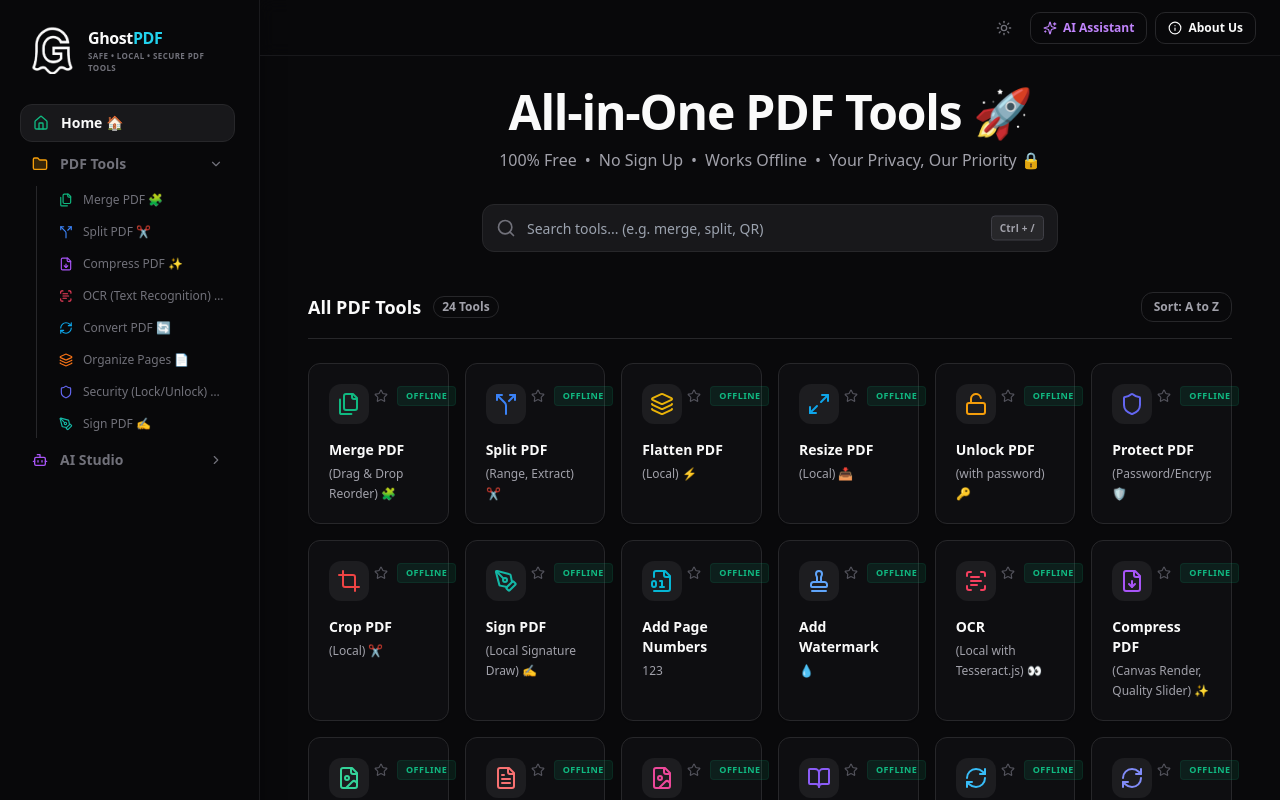
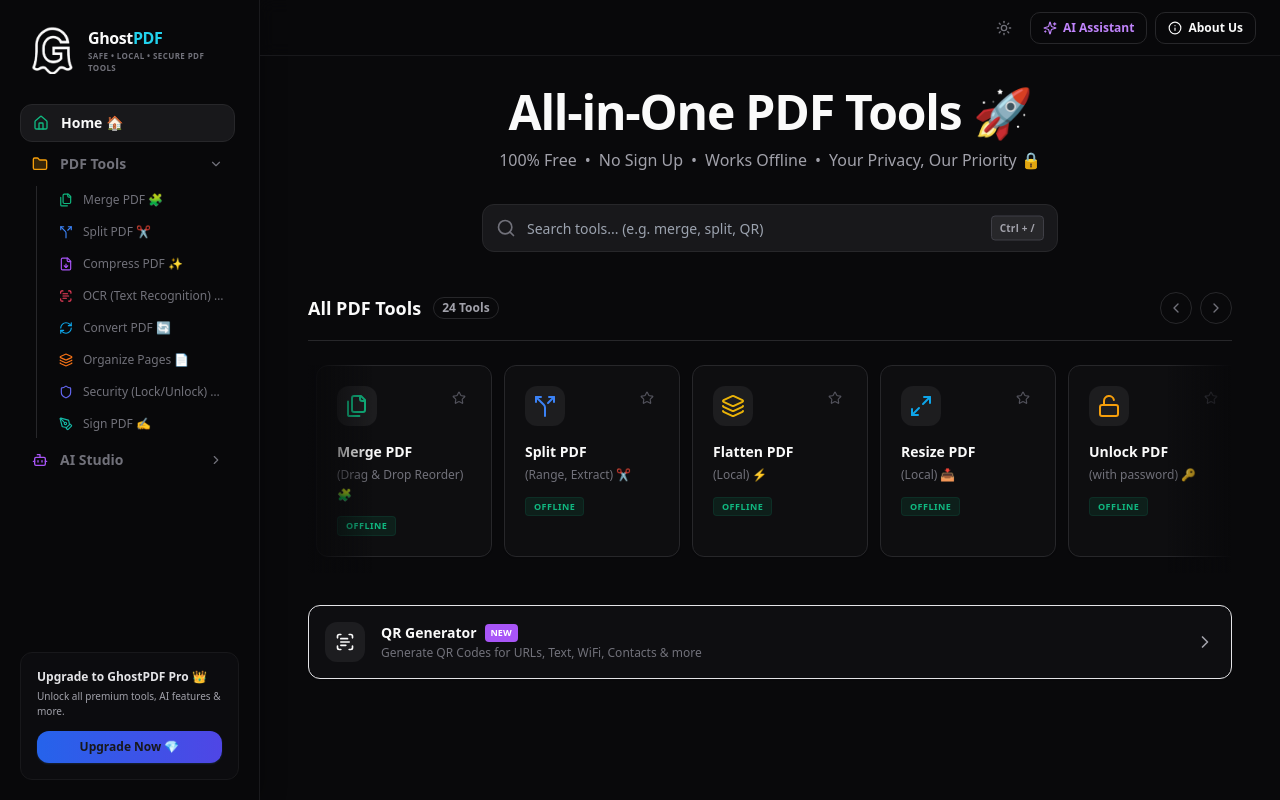
Before and after one commit to shashankkshashi626-dot/GostPDF, a React (Vite) app: page / in a window 1280 px wide. Shown: the top 800 px of the page. Built offline with nearby package versions, Linux system fonts and the light colour scheme.

Commit message:
feat: tools grid converted to horizontal scroll slider with blur edge fades and arrow nav

```diff
--- a/src/App.tsx
+++ b/src/App.tsx
@@ -268,7 +268,7 @@ function DashboardContent() {
           </div>
         </div>
 
-        {/* Section title & Tools Grid */}
+        {/* Section title & Tools Slider */}
         <div>
           <div className="flex items-center justify-between border-b border-zinc-200 dark:border-zinc-800 pb-4 mb-6">
             <div className="flex items-center gap-3">
@@ -279,22 +279,32 @@ function DashboardContent() {
                 {filteredTools.length} {filteredTools.length === 1 ? "Tool" : "Tools"}
               </span>
             </div>
+            <div className="flex items-center gap-2">
               <button
+                id="slide-left"
                 onClick={() => {
-                toast({
-                  title: "Sort complete",
-                  description: "Tools are sorted alphabetical by default.",
-                })
+                  const el = document.getElementById("tools-slider")
+                  if (el) el.scrollBy({ left: -360, behavior: "smooth" })
                 }}
-              className="text-xs font-semibold px-3 py-1.5 rounded-lg border border-zinc-200 dark:border-zinc-800 hover:bg-zinc-100 dark:hover:bg-zinc-900 text-zinc-500 dark:text-zinc-400 cursor-pointer transition-colors"
+                className="h-8 w-8 flex items-center justify-center rounded-full border border-zinc-200 dark:border-zinc-800 hover:bg-zinc-100 dark:hover:bg-zinc-900 text-zinc-500 cursor-pointer transition-colors"
               >
-              Sort: A to Z
+                <ChevronRight className="h-4 w-4 rotate-180" />
+              </button>
+              <button
+                id="slide-right"
+                onClick={() => {
+                  const el = document.getElementById("tools-slider")
+                  if (el) el.scrollBy({ left: 360, behavior: "smooth" })
+                }}
+                className="h-8 w-8 flex items-center justify-center rounded-full border border-zinc-200 dark:border-zinc-800 hover:bg-zinc-100 dark:hover:bg-zinc-900 text-zinc-500 cursor-pointer transition-colors"
+              >
+                <ChevronRight className="h-4 w-4" />
               </button>
             </div>
+          </div>
 
-          <div className="grid grid-cols-1 sm:grid-cols-2 md:grid-cols-3 lg:grid-cols-4 xl:grid-cols-6 gap-4">
           {filteredTools.length === 0 ? (
-              <div className="col-span-full flex flex-col items-center justify-center py-16 text-center">
+            <div className="flex flex-col items-center justify-center py-16 text-center">
               <div className="h-16 w-16 rounded-2xl bg-zinc-200/60 dark:bg-zinc-800/60 flex items-center justify-center mb-4">
                 <Search className="h-8 w-8 text-zinc-400 dark:text-zinc-500" />
               </div>
@@ -308,7 +318,20 @@ function DashboardContent() {
               </button>
             </div>
           ) : (
-              filteredTools.map((t) => (
+            // Slider wrapper with blur-edge mask
+            <div className="relative">
+              {/* Left blur edge */}
+              <div className="pointer-events-none absolute left-0 top-0 bottom-0 w-16 z-10 bg-gradient-to-r from-zinc-50 dark:from-zinc-950 to-transparent" />
+              {/* Right blur edge */}
+              <div className="pointer-events-none absolute right-0 top-0 bottom-0 w-16 z-10 bg-gradient-to-l from-zinc-50 dark:from-zinc-950 to-transparent" />
+
+              {/* Scrollable row */}
+              <div
+                id="tools-slider"
+                className="flex gap-3 overflow-x-auto scroll-smooth pb-4 px-2"
+                style={{ scrollbarWidth: "none", msOverflowStyle: "none" }}
+              >
+                {filteredTools.map((t) => (
                   <div
                     key={t.id}
                     onClick={() => {
@@ -318,13 +341,14 @@ function DashboardContent() {
                         triggerPlaceholderToast(t.name)
                       }
                     }}
-                  className={`group relative flex flex-col p-5 rounded-xl border transition-all duration-200 text-left ${t.isActive
-                    ? "border-zinc-200 dark:border-zinc-800 hover:border-emerald-500/40 bg-zinc-50 dark:bg-zinc-900/40 hover:bg-zinc-100/50 dark:hover:bg-zinc-800/45 cursor-pointer shadow-sm"
+                    className={`group relative flex flex-col p-5 rounded-xl border transition-all duration-200 text-left shrink-0 w-44 ${
+                      t.isActive
+                        ? "border-zinc-200 dark:border-zinc-800 hover:border-emerald-500/40 bg-zinc-50 dark:bg-zinc-900/40 hover:bg-zinc-100/50 dark:hover:bg-zinc-800/45 cursor-pointer shadow-sm hover:shadow-md hover:-translate-y-0.5"
                         : "border-zinc-200/50 dark:border-zinc-800/30 bg-zinc-100/20 dark:bg-zinc-900/10 cursor-not-allowed opacity-60"
                     }`}
                   >
                     <div className="flex justify-between items-start mb-4">
-                    <span className="text-2xl shrink-0 p-2 rounded-lg bg-zinc-200/50 dark:bg-zinc-800/60 group-hover:scale-110 transition-transform">
+                      <span className="shrink-0 p-2 rounded-lg bg-zinc-200/50 dark:bg-zinc-800/60 group-hover:scale-110 transition-transform inline-flex">
                         <ToolIcon iconName={t.icon} className={`h-6 w-6 ${t.color}`} />
                       </span>
                       <div className="flex items-center gap-1">
@@ -334,32 +358,31 @@ function DashboardContent() {
                             className="h-6 w-6 flex items-center justify-center rounded-full hover:bg-amber-100 dark:hover:bg-amber-900/20 transition-colors cursor-pointer"
                             title={favoritedTools.includes(t.id) ? "Remove from favorites" : "Add to favorites"}
                           >
-                          <Star className={`h-3.5 w-3.5 transition-colors ${favoritedTools.includes(t.id) ? "text-amber-500 fill-amber-500" : "text-zinc-300 dark:text-zinc-600 group-hover:text-amber-400"}`} />
+                            <Star className={`h-3.5 w-3.5 transition-colors ${
+                              favoritedTools.includes(t.id) ? "text-amber-500 fill-amber-500" : "text-zinc-300 dark:text-zinc-600 group-hover:text-amber-400"
+                            }`} />
                           </button>
                         )}
                         {!t.isActive && (
-                        <span className="text-[9px] font-bold tracking-wider text-zinc-400 dark:text-zinc-500 bg-zinc-200/40 dark:bg-zinc-800/30 px-2 py-0.5 rounded uppercase">
-                          Soon
-                        </span>
-                      )}
-                      {t.isActive && (
-                        <span className="text-[9px] font-bold tracking-wider text-emerald-500 bg-emerald-500/10 px-2 py-0.5 rounded uppercase border border-emerald-500/10">
-                          Offline
-                        </span>
+                          <span className="text-[9px] font-bold tracking-wider text-zinc-400 dark:text-zinc-500 bg-zinc-200/40 dark:bg-zinc-800/30 px-1.5 py-0.5 rounded uppercase">Soon</span>
                         )}
                       </div>
                     </div>
 
-                  <h3 className="text-sm font-bold text-zinc-900 dark:text-zinc-50">
+                    <h3 className="text-sm font-bold text-zinc-900 dark:text-zinc-50 leading-snug">
                       {t.name}
                     </h3>
-                  <p className="text-xs text-zinc-400 dark:text-zinc-505 mt-1 line-clamp-2 leading-relaxed">
+                    <p className="text-xs text-zinc-400 dark:text-zinc-500 mt-1 line-clamp-2 leading-relaxed">
                       {t.desc}
                     </p>
-                </div>
-              ))
+                    {t.isActive && (
+                      <span className="mt-3 self-start text-[9px] font-bold tracking-wider text-emerald-500 bg-emerald-500/10 px-2 py-0.5 rounded uppercase border border-emerald-500/10">Offline</span>
                     )}
                   </div>
+                ))}
+              </div>
+            </div>
+          )}
         </div>
 
         {/* Bottom Banner - QR Generator */}
```
Lines whose indentation alone changed are shown as unchanged.
